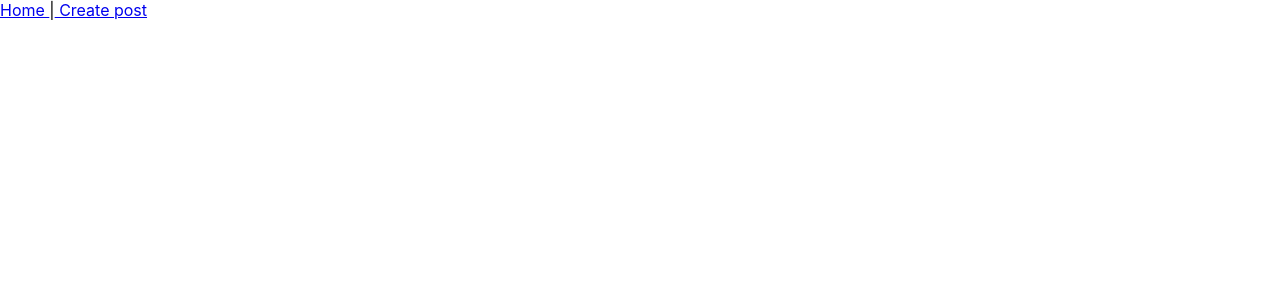
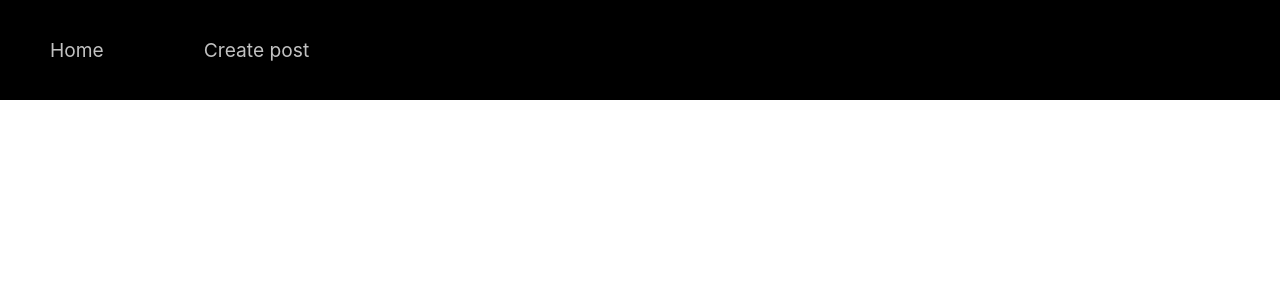
Before and after one commit to KonradCichoszewski/blog-react, a React (Create React App) app: page /1 in a window 1280 px wide. Shown: the top 300 px of the page. Built offline with nearby package versions, Linux system fonts and the light colour scheme.

Commit message:
Styled the navbar

```diff
--- a/src/components/App.js
+++ b/src/components/App.js
@@ -1,7 +1,9 @@
 import React from 'react';
 import {Route, NavLink} from 'react-router-dom';
+
 import Home from './Home';
 import CreatePost from './CreatePost';
+import '../index.css'
 
 class App extends React.Component{
   render(){
@@ -9,8 +11,10 @@ class App extends React.Component{
       <div className="App">
         <div className="container">
           <nav>
-            <NavLink to="/">Home </NavLink> |
-            <NavLink to="/createPost"> Create post</NavLink>
+            <NavLink activeClassName="active" className="inactive"
+                    to="/" exact>Home</NavLink>
+            <NavLink activeClassName="active" className="inactive"
+                    to="/createPost">Create post</NavLink>
           </nav>
           <Route
             path="/"
--- a/src/index.css
+++ b/src/index.css
@@ -11,3 +11,28 @@ code {
   font-family: source-code-pro, Menlo, Monaco, Consolas, 'Courier New',
     monospace;
 }
+
+nav {
+  height: 100px;
+  background-color: black;
+  color: white;
+  display: flex;
+}
+
+.inactive{
+  color: rgb(194, 194, 194);
+  text-decoration: none;
+  display: flexbox;
+  align-self: center;
+  padding: 50px;
+  transition-duration: 0.7s;
+  font-size: larger;
+}
+
+.inactive:hover{
+  color: white;
+}
+
+.active{
+  color: white;
+}
```
